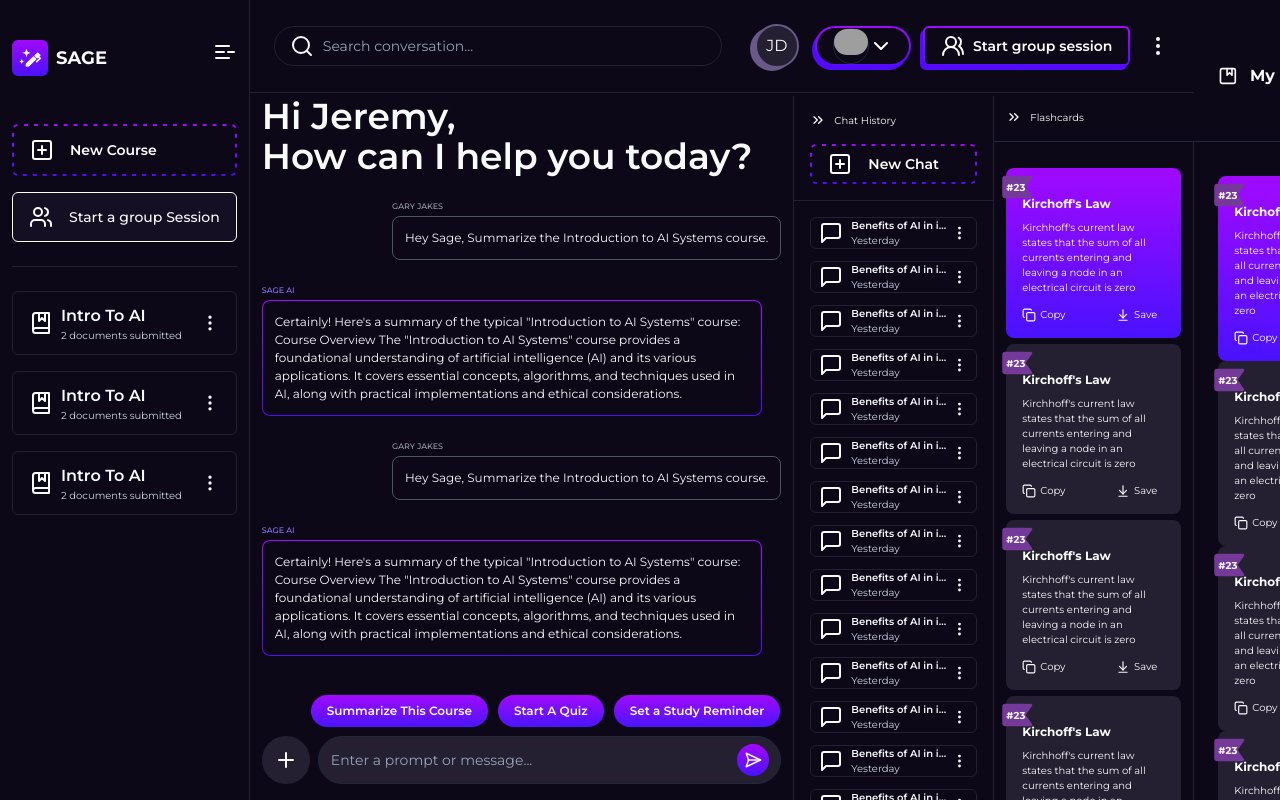
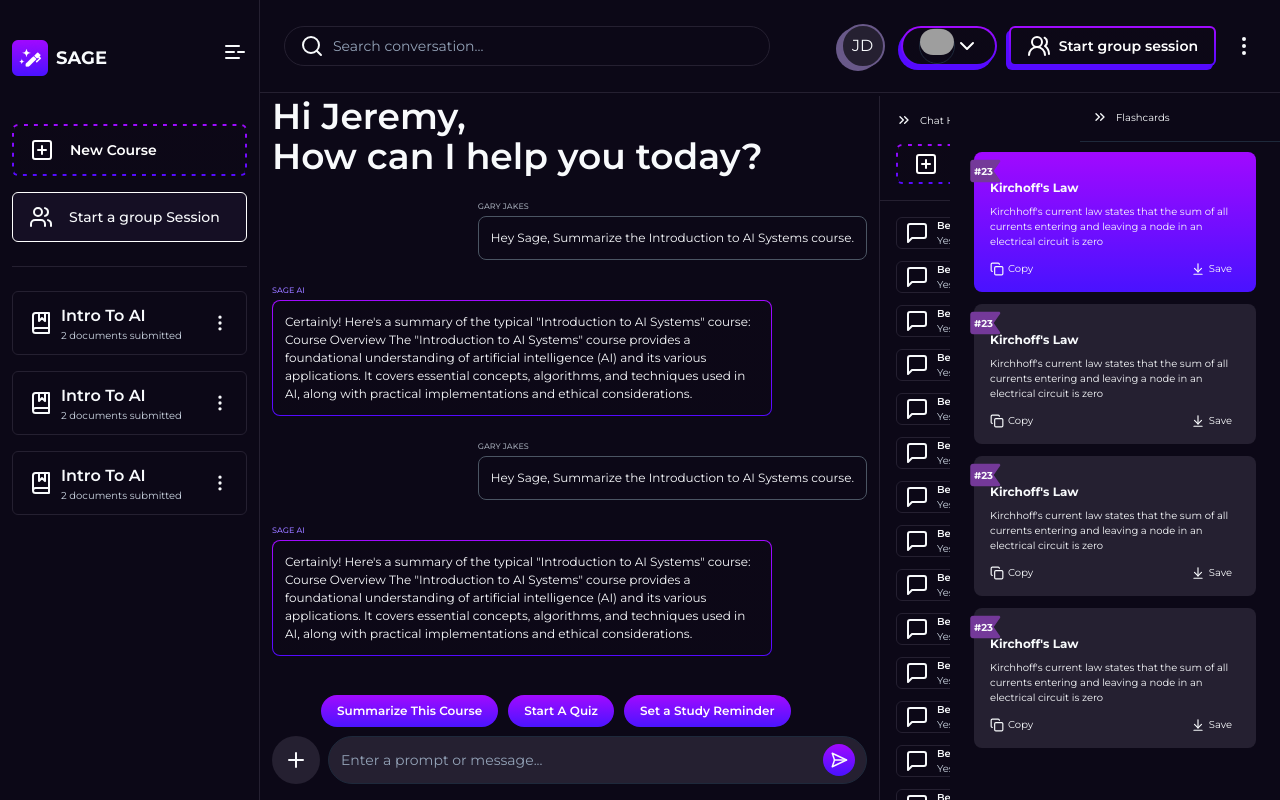
Before and after one commit to NengakDakup/sage-app, a Next.js app: page /dashboard in a window 1280 px wide. Built offline with nearby package versions, Linux system fonts and the light colour scheme; grey boxes are pictures that could not be loaded.

Commit message:
Modified flascard list

```diff
--- a/components/MobileFlashcardList.js
+++ b/components/MobileFlashcardList.js
@@ -2,21 +2,25 @@ import React from 'react'
 import { X, Album } from 'lucide-react';
 import { DashboardFlashcards } from './DashboardFlashcards';
 
-const MobileFlashcardList = () => {
+const MobileFlashcardList = ({setMobileRightToggled}) => {
   return (
-    <div className='bg-blue-darkest w-[330px] h-full  px-6'>
+    <div className='bg-blue-darkest w-[330px] h-full px-6 fixed right-0'>
       <div className='flex justify-between items-center py-16'>
         <div className='flex gap-3'>
             <Album />
             <p className='font-bold'>My Flashcards</p>
         </div>
-        <X className='text-[#FF7193]'/>
+        <X className='text-[#FF7193]' onClick={() => setMobileRightToggled(false)}/>
+      </div>
+      <div className='flex flex-col gap-3'>
+        <DashboardFlashcards gradient={true}/>
+        <DashboardFlashcards />
+        <DashboardFlashcards />
+        <DashboardFlashcards />
+
       </div>
 
-      <DashboardFlashcards gradient={true}/>
-      <DashboardFlashcards />
-      <DashboardFlashcards />
-      <DashboardFlashcards />
+
     </div>
   )
 }
```
